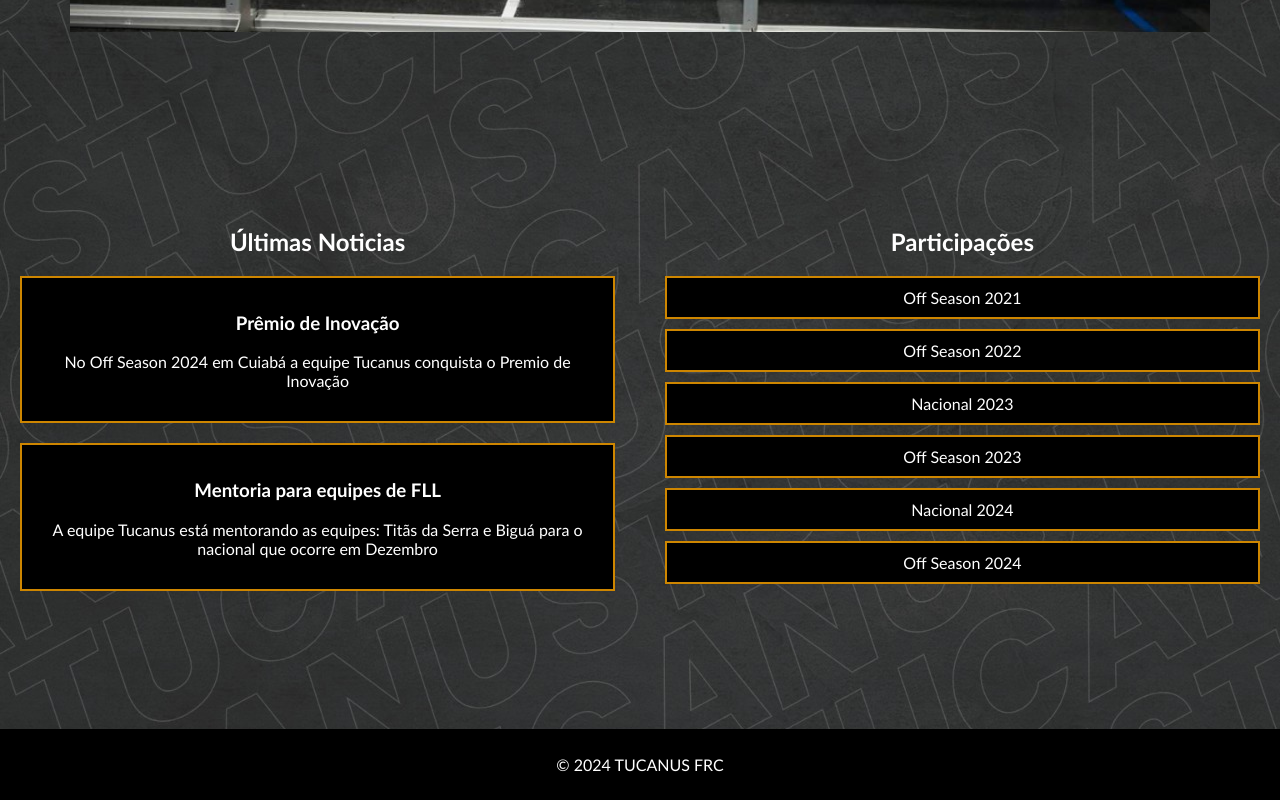
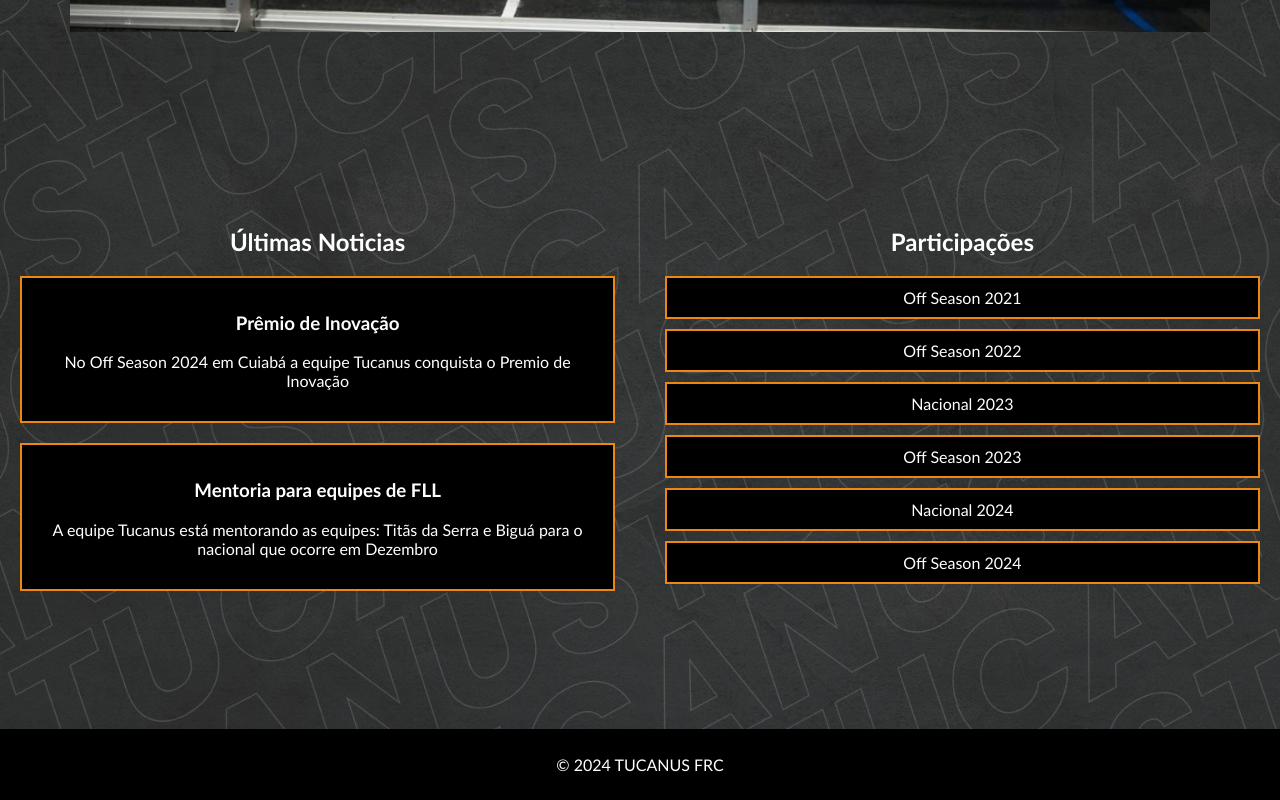
Before and after one commit to GuilhermeGabril/sitedatucanus, a plain HTML site: page home/index.html in a window 1280 px wide. Shown: the part 989-1789 px from the top of the page. Drawn offline with Linux system fonts and the light colour scheme.

Commit message:
alteracao de  cores

```diff
--- a/home/styles.css
+++ b/home/styles.css
@@ -44,7 +44,7 @@
     font-family: sans-serif;
 }
 nav ul li a.hover-orange {
-    color: #ffa500;
+    color: #ec8812;
 }
 
 
@@ -136,7 +136,7 @@
     margin-bottom: 20px;
     padding: 15px;
     border: 2px solid;
-    border-color: rgba(255, 166, 0, 0.809);
+    border-color: #ec8812;
 
 }
 
@@ -150,7 +150,7 @@
     margin-bottom: 10px;
     padding: 10px;
     border: 2px solid;
-    border-color: rgba(255, 166, 0, 0.809)
+    border-color: #ec8812;
 }
 
 footer {
```
